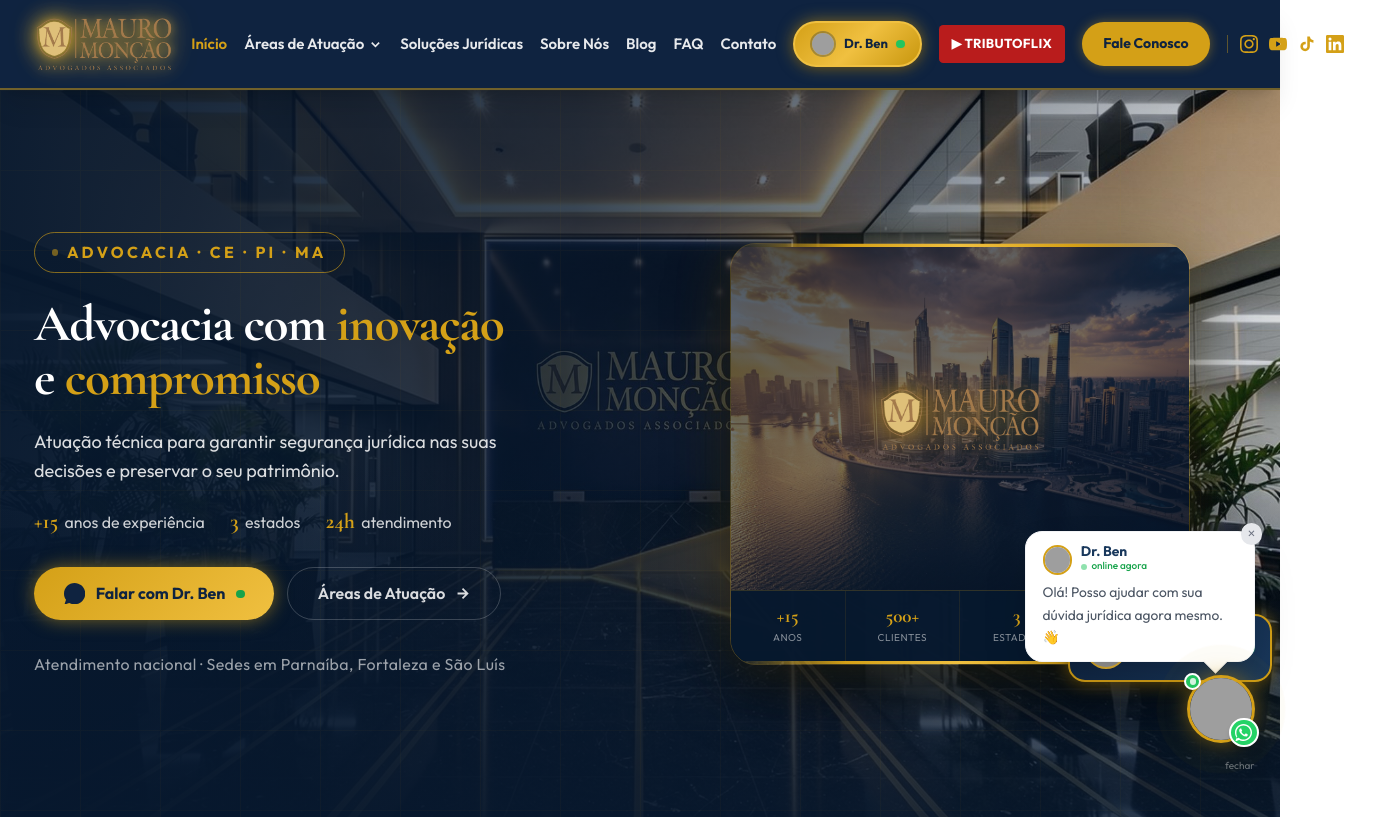
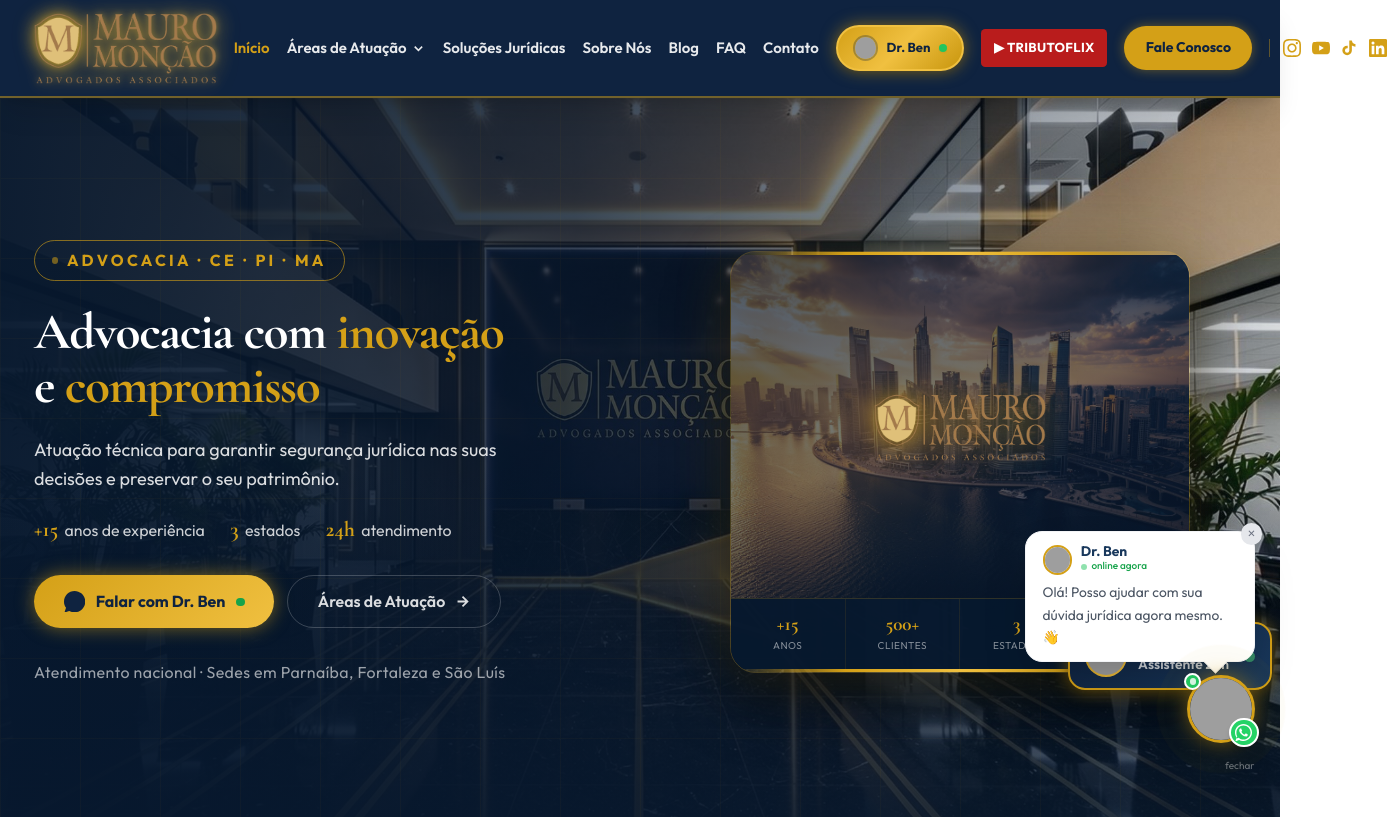
Before and after one commit to mauromoncao/mauro-site, a Next.js app: page / in a window 1280 px wide. Shown: the top 817 px of the page, 1387 px wide, since content can reach past the window. Built offline with nearby package versions, Linux system fonts and the light colour scheme; grey boxes are pictures that could not be loaded.

Commit message:
fix: logo-sharp.png crop preciso 959x378px, h-72px no header, imageRendering crisp-edges

```diff
--- a/src/app/page.tsx
+++ b/src/app/page.tsx
@@ -295,7 +295,7 @@
                   {/* Apenas logo centralizada sobre a imagem */}
                   <div className="absolute inset-0 flex items-center justify-center z-10">
                     <img
-                      src="/logo-cropped-gold.png"
+                      src="/logo-sharp.png"
                       alt="Mauro Monção"
                       className="h-16 w-auto object-contain"
                       style={{ filter: 'drop-shadow(0 0 14px rgba(212,160,23,0.9))', imageRendering: 'crisp-edges' }}
--- a/src/components/site/Footer.tsx
+++ b/src/components/site/Footer.tsx
@@ -41,10 +41,10 @@
           <div className="lg:col-span-1">
             <div className="mb-6">
               <img
-                src="/logo-cropped-gold.png"
+                src="/logo-sharp.png"
                 alt="Mauro Monção Advogados Associados"
                 className="h-20 w-auto object-contain"
-                style={{ filter: 'drop-shadow(0 0 8px rgba(212,160,23,0.4))' }}
+                style={{ filter: 'drop-shadow(0 0 8px rgba(212,160,23,0.5))', imageRendering: 'crisp-edges' }}
               />
             </div>
             <p className="text-white/80 text-[15px] leading-relaxed">
--- a/src/components/site/Header.tsx
+++ b/src/components/site/Header.tsx
@@ -85,16 +85,16 @@
 
   return (
     <header className="bg-[#0f2340] sticky top-0 z-50 shadow-xl border-b-2 border-[#D4A017]/50">
-      <div className="container flex items-center justify-between h-[88px] gap-4">
+      <div className="container flex items-center justify-between h-[96px] gap-4">
 
         {/* ── LOGO OFICIAL DOURADO — DESTAQUE MÁXIMO ── */}
         <Link href="/" className="flex items-center shrink-0">
           <img
-            src="/logo-cropped-gold.png"
+            src="/logo-sharp.png"
             alt="Mauro Monção Advogados Associados"
-            className="h-[58px] w-auto object-contain"
+            className="h-[72px] w-auto object-contain"
             style={{
-              filter: 'drop-shadow(0 0 12px rgba(212,160,23,0.9)) drop-shadow(0 0 4px rgba(240,192,64,0.7))',
+              filter: 'drop-shadow(0 0 10px rgba(212,160,23,0.85)) drop-shadow(0 0 3px rgba(240,192,64,0.6))',
               imageRendering: 'crisp-edges',
             }}
           />
```
Also changed, not shown: public/logo-sharp.png (added).
